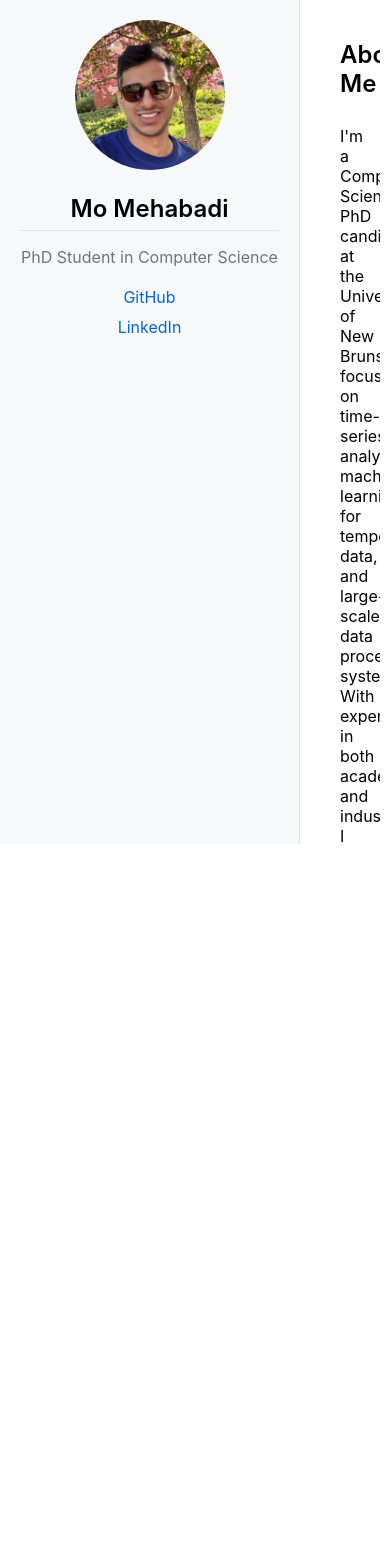
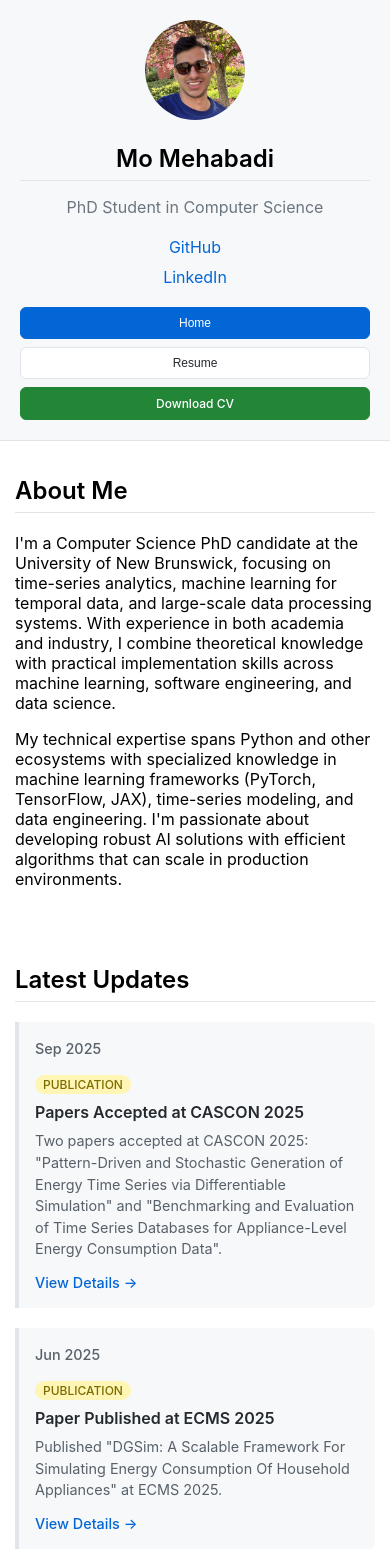
Before and after one commit to m-mehabadi/PersonalWebsite, an Angular app: page / in a window 390 px wide. Shown: the top 1567 px of the page. Before the commit the page ends 844 px from the top, so only its background shows below. Built offline with nearby package versions, Linux system fonts and the light colour scheme.

Commit message:
changed layout by adding last updates; website resume and pdf CV;

```diff
--- a/src/app/app.component.html
+++ b/src/app/app.component.html
@@ -14,18 +14,43 @@
           >LinkedIn</a
         >
       </div>
+      <div class="navigation">
+        <button
+          (click)="switchView('home')"
+          [class.active]="currentView === 'home'"
+          class="nav-button"
+        >
+          Home
+        </button>
+        <button
+          (click)="switchView('resume')"
+          [class.active]="currentView === 'resume'"
+          class="nav-button"
+        >
+          Resume
+        </button>
+        <a
+          href="assets/cv/Mo_Mehabadi_CV.pdf"
+          target="_blank"
+          class="nav-button cv-download"
+        >
+          Download CV
+        </a>
+      </div>
     </div>
   </div>
   <div class="main-content">
+    <!-- Home View -->
+    <div *ngIf="currentView === 'home'">
       <section id="about">
         <h2>About Me</h2>
         <p>
-        I'm a Computer Science PhD candidate at the University of New Brunswick,
-        focusing on time-series analytics, machine learning for temporal data,
-        and large-scale data processing systems. With experience in both
-        academia and industry, I combine theoretical knowledge with practical
-        implementation skills across machine learning, software engineering, and
-        data science.
+          I'm a Computer Science PhD candidate at the University of New
+          Brunswick, focusing on time-series analytics, machine learning for
+          temporal data, and large-scale data processing systems. With
+          experience in both academia and industry, I combine theoretical
+          knowledge with practical implementation skills across machine
+          learning, software engineering, and data science.
         </p>
         <p>
           My technical expertise spans Python and other ecosystems with
@@ -35,6 +60,35 @@
           algorithms that can scale in production environments.
         </p>
       </section>
+
+      <!-- News Section -->
+      <section id="news">
+        <h2>Latest Updates</h2>
+        <div class="news-container">
+          <div *ngFor="let newsItem of newsItems" class="news-item">
+            <div class="news-date">{{ newsItem.date | date : "MMM yyyy" }}</div>
+            <div class="news-content">
+              <div class="news-type" [class]="'type-' + newsItem.type">
+                {{ newsItem.type }}
+              </div>
+              <h3 class="news-title">{{ newsItem.title }}</h3>
+              <p class="news-description">{{ newsItem.description }}</p>
+              <a
+                *ngIf="newsItem.link"
+                [href]="newsItem.link"
+                target="_blank"
+                class="news-link"
+              >
+                View Details →
+              </a>
+            </div>
+          </div>
+        </div>
+      </section>
+    </div>
+
+    <!-- Resume View -->
+    <div *ngIf="currentView === 'resume'">
       <div class="nav-container">
         <div class="main-nav-buttons">
           <button
@@ -113,3 +167,4 @@
       </div>
     </div>
   </div>
+</div>
--- a/src/app/app.component.scss
+++ b/src/app/app.component.scss
@@ -44,10 +44,53 @@
   text-decoration: underline;
 }
 
+.navigation {
+  margin-top: 30px;
+  display: flex;
+  flex-direction: column;
+  gap: 10px;
+}
+
+.nav-button {
+  padding: 10px 20px;
+  border: 1px solid #e1e4e8;
+  background-color: #fff;
+  color: #24292e;
+  text-decoration: none;
+  border-radius: 6px;
+  cursor: pointer;
+  font-size: 14px;
+  font-weight: 500;
+  transition: all 0.2s;
+  text-align: center;
+}
+
+.nav-button:hover {
+  background-color: #f6f8fa;
+  border-color: #d0d7de;
+}
+
+.nav-button.active {
+  background-color: #0366d6;
+  color: white;
+  border-color: #0366d6;
+}
+
+.cv-download {
+  background-color: #238636 !important;
+  color: white !important;
+  border-color: #238636 !important;
+}
+
+.cv-download:hover {
+  background-color: #2ea043 !important;
+}
+
 .main-content {
   margin-left: 300px;
   padding: 20px 40px;
-  width: calc(100% - 340px);
+  width: calc(100% - 300px);
+  max-width: 1100px;
   overflow-y: auto;
 }
 
@@ -196,3 +239,194 @@ h2 {
   border-radius: 5px;
   width: calc(50% - 10px);
 }
+
+// News section styles
+.news-container {
+  display: flex;
+  flex-direction: column;
+  gap: 20px;
+}
+
+.news-item {
+  display: flex;
+  border-left: 4px solid #e1e4e8;
+  padding: 16px;
+  background-color: #f6f8fa;
+  border-radius: 0 6px 6px 0;
+  transition: all 0.2s;
+}
+
+.news-item:hover {
+  border-left-color: #0366d6;
+  box-shadow: 0 2px 4px rgba(0, 0, 0, 0.1);
+}
+
+.news-date {
+  font-size: 0.9em;
+  color: #586069;
+  font-weight: 500;
+  min-width: 80px;
+  margin-right: 16px;
+  padding-top: 2px;
+}
+
+.news-content {
+  flex: 1;
+}
+
+.news-type {
+  display: inline-block;
+  padding: 2px 8px;
+  border-radius: 12px;
+  font-size: 0.75em;
+  font-weight: 500;
+  text-transform: uppercase;
+  margin-bottom: 8px;
+}
+
+.type-publication {
+  background-color: #fff5b4;
+  color: #7c6c00;
+}
+
+.type-achievement {
+  background-color: #dcffe4;
+  color: #116329;
+}
+
+.type-education {
+  background-color: #ddf4ff;
+  color: #0969da;
+}
+
+.type-work {
+  background-color: #ffd8cc;
+  color: #bc4c00;
+}
+
+.type-other {
+  background-color: #f1f8ff;
+  color: #656d76;
+}
+
+.news-title {
+  margin: 0 0 8px 0;
+  font-size: 1.1em;
+  font-weight: 600;
+  color: #24292e;
+}
+
+.news-description {
+  margin: 0 0 12px 0;
+  color: #586069;
+  line-height: 1.5;
+}
+
+.news-link {
+  color: #0366d6;
+  text-decoration: none;
+  font-size: 0.9em;
+  font-weight: 500;
+}
+
+.news-link:hover {
+  text-decoration: underline;
+}
+
+// Responsive design
+@media (max-width: 768px) {
+  .container {
+    flex-direction: column;
+    height: auto;
+  }
+
+  .left-panel {
+    position: relative;
+    width: 100%;
+    border-right: none;
+    border-bottom: 1px solid #e1e4e8;
+    padding: 20px;
+  }
+
+  .profile-pic {
+    width: 100px;
+    height: 100px;
+  }
+
+  .navigation {
+    flex-direction: row;
+    justify-content: center;
+    gap: 8px;
+    margin-top: 20px;
+  }
+
+  .nav-button {
+    flex: 1;
+    padding: 8px 12px;
+    font-size: 13px;
+  }
+
+  .main-content {
+    margin-left: 0;
+    width: 100%;
+    padding: 20px;
+    max-width: none;
+  }
+
+  .news-item {
+    flex-direction: column;
+    gap: 8px;
+  }
+
+  .news-date {
+    min-width: auto;
+    margin-right: 0;
+    margin-bottom: 8px;
+  }
+
+  .nav-container {
+    flex-direction: column;
+    gap: 15px;
+  }
+
+  .main-nav-buttons,
+  .secondary-nav-buttons {
+    display: flex;
+    flex-wrap: wrap;
+    gap: 8px;
+  }
+
+  .main-nav-buttons button,
+  .secondary-nav-buttons button {
+    font-size: 0.9em;
+    padding: 8px 12px;
+  }
+
+  .skills-grid {
+    grid-template-columns: 1fr;
+  }
+}
+
+@media (max-width: 480px) {
+  .main-content {
+    padding: 15px;
+  }
+
+  .navigation {
+    flex-direction: column;
+    gap: 8px;
+  }
+
+  .nav-button {
+    font-size: 12px;
+    padding: 8px 16px;
+  }
+
+  .news-title {
+    font-size: 1em;
+  }
+
+  .news-description {
+    font-size: 0.9em;
+  }
+}
--- a/src/app/app.component.ts
+++ b/src/app/app.component.ts
@@ -39,6 +39,14 @@ interface Project {
   projectLink?: string; // For links to project websites or repos
 }
 
+interface NewsItem {
+  date: string;
+  title: string;
+  description: string;
+  type: 'publication' | 'achievement' | 'education' | 'work' | 'other';
+  link?: string;
+}
+
 @Component({
   selector: 'app-root',
   standalone: true,
@@ -49,6 +57,7 @@ interface Project {
 export class AppComponent {
   title = 'Mo Mehabadi';
   selectedCategory: string = 'education';
+  currentView: string = 'home'; // 'home' or 'resume'
   mainCategories = ['education', 'professional experiences', 'publications'];
   secondaryCategories = ['projects', 'skills'];
   categories = [...this.mainCategories, ...this.secondaryCategories];
@@ -460,6 +469,59 @@ export class AppComponent {
     },
   ];
 
+  // News/Updates items (most recent first)
+  newsItems: NewsItem[] = [
+    {
+      date: '2025-09-01',
+      title: 'Papers Accepted at CASCON 2025',
+      description:
+        'Two papers accepted at CASCON 2025: "Pattern-Driven and Stochastic Generation of Energy Time Series via Differentiable Simulation" and "Benchmarking and Evaluation of Time Series Databases for Appliance-Level Energy Consumption Data".',
+      type: 'publication',
+      link: 'https://conf.researchr.org/home/cascon-2025',
+    },
+    {
+      date: '2025-06-01',
+      title: 'Paper Published at ECMS 2025',
+      description:
+        'Published "DGSim: A Scalable Framework For Simulating Energy Consumption Of Household Appliances" at ECMS 2025.',
+      type: 'publication',
+      link: 'https://www.scs-europe.net/dlib/2025/2025-0562.html',
+    },
+    {
+      date: '2023-04-01',
+      title: 'Completed Software Engineering Internship',
+      description:
+        'Successfully completed internship at Anessa, working on microservices and machine learning for anaerobic digestion simulation.',
+      type: 'work',
+    },
+    {
+      date: '2023-01-01',
+      title: 'Started Internship at Anessa',
+      description:
+        'Began software engineering internship focusing on RESTful API development and neural network implementation.',
+      type: 'work',
+    },
+    {
+      date: '2022-09-01',
+      title: 'Started PhD at University of New Brunswick',
+      description:
+        'Began PhD in Computer Science focusing on smart grids, time-series analytics, and machine learning.',
+      type: 'education',
+    },
+    {
+      date: '2021-09-01',
+      title: 'Completed M.Sc. in AI and Robotics',
+      description:
+        'Graduated from Sharif University of Technology with focus on adversarial robustness in deep neural networks.',
+      type: 'education',
+    },
+  ];
+
+  // Navigation methods
+  switchView(view: string) {
+    this.currentView = view;
+  }
+
   filter(category: string) {
     this.selectedCategory = category;
   }
```
Also changed, not shown: 1 other file (tests, documents, lock files or other folders). Lines whose indentation alone changed are shown as unchanged.
